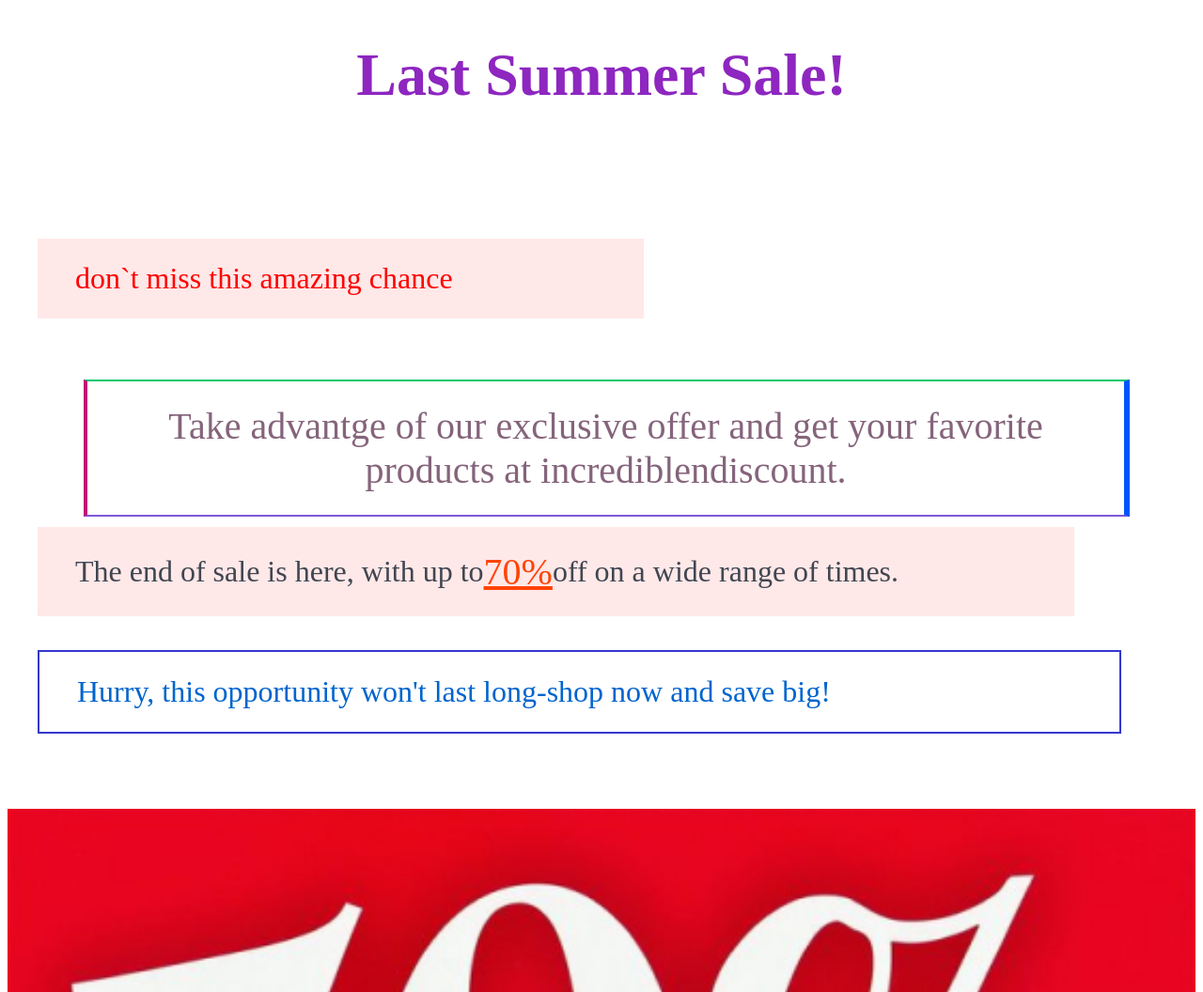
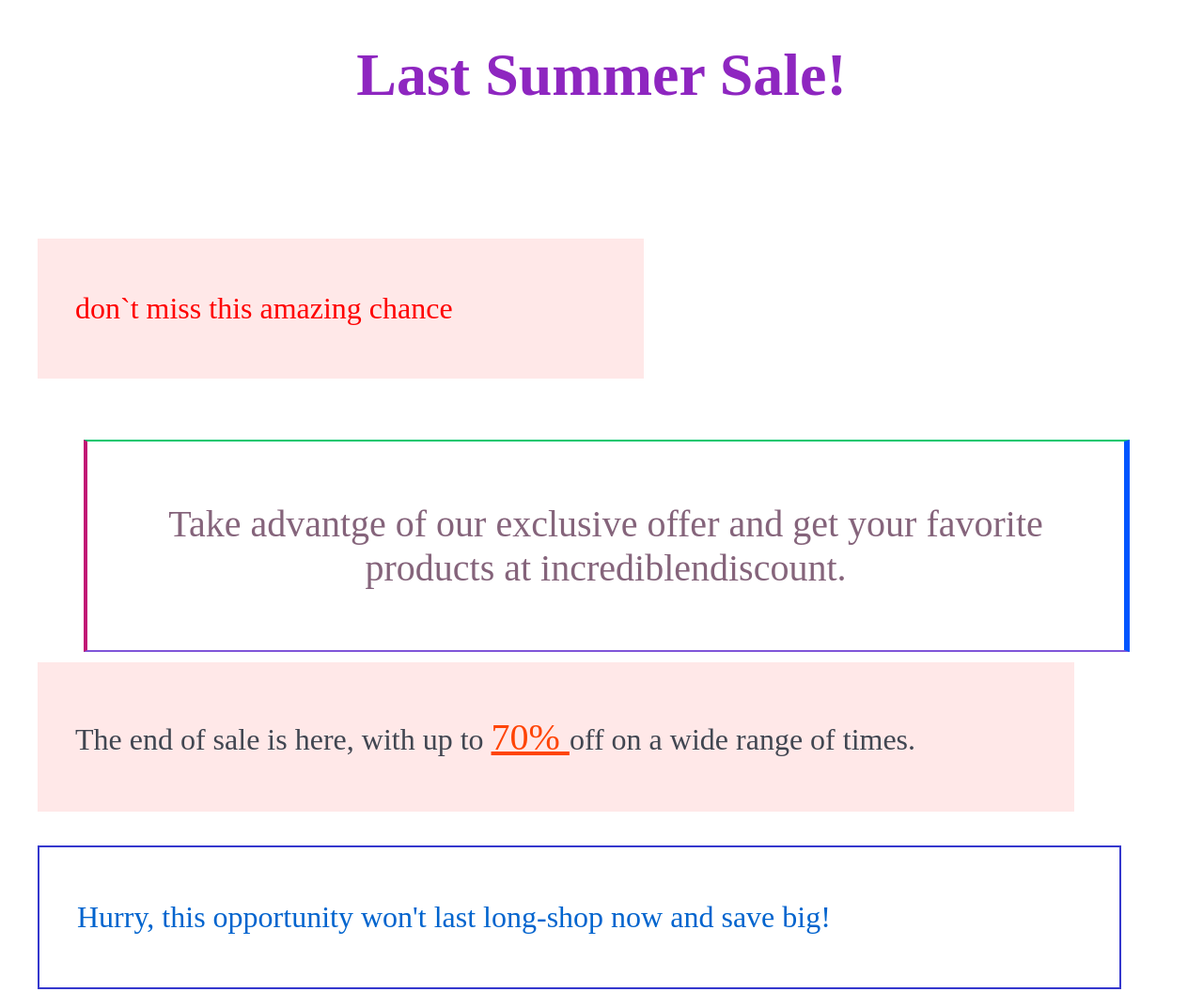
Before and after one commit to takuniatsikarishvili/homworkcss1.1, a plain HTML site: page style/index.html in a window 1280 px wide. Shown: the top 1056 px of the page at 94% size. Drawn offline with Linux system fonts and the light colour scheme; files that its build step writes are made by us from their sources; files whose address does not match are found by name.

Commit message:
gavaswore

```diff
--- a/style/index.html
+++ b/style/index.html
@@ -9,10 +9,10 @@
             <h1>Last Summer Sale!</h1>
         </header>
         <main>
-            <div id="first">don`t miss this amazing chance</div>
-            <div id="second">Take advantge of our exclusive offer and get your favorite products at incrediblendiscount.</div>
-            <div id="third">The end of sale is here, with up to <span><u>70% </u></span>  off on a wide range of times.</div>
-            <div id="fourth">Hurry, this opportunity won't last long-shop now and save big!</div>
+            <div id="first"><p>don`t miss this amazing chance</p></div>
+            <div id="second"><p>Take advantge of our exclusive offer and get your favorite products at incrediblendiscount.</p></div>
+            <div id="third"><p>The end of sale is here, with up to <span><u>70% </u></span>  off on a wide range of times.</p></div>
+            <div id="fourth"><p>Hurry, this opportunity won't last long-shop now and save big!</p></div>
            <div id="foto"> <img  id="sale" src="./img/image 6.png"></div>
 
         </main>
```
